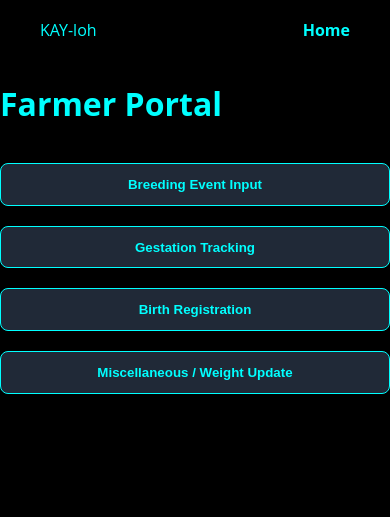
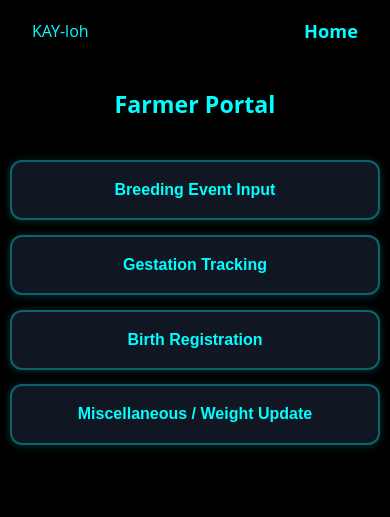
Before and after one commit to ChumaniC/Kaelo, a FastAPI app: page /farmer in a window 390 px wide. Shown: the top 517 px of the page. Run offline with FastAPI, Linux system fonts and the light colour scheme; some libraries are stand-ins or nearby versions.

Commit message:
farmer.html

```diff
--- a/templates/farmer.html
+++ b/templates/farmer.html
@@ -1,18 +1,193 @@
-<!-- FARMER PORTAL: farmer.html (applies black/cyan theme, sections are independent, forms hidden until selected) -->
 <!DOCTYPE html>
 <html lang="en">
 <head>
   <meta charset="UTF-8">
   <title>KAY-loh – Farmer Portal</title>
   <link rel="stylesheet" href="/static/css/style.css">
+  <style>
+    body {
+      background: #000;
+      color: #00ffff;
+      font-family: 'Open Sans', Arial, sans-serif;
+      margin: 0;
+    }
+    nav {
+      background: #000;
+      color: #00ffff;
+      display: flex;
+      justify-content: space-between;
+      align-items: center;
+      padding: 1.2rem 2rem;
+    }
+    nav a {
+      color: #00ffff;
+      text-decoration: none;
+      font-weight: bold;
+      font-size: 1.14rem;
+      margin-left: 1.5rem;
+    }
+    .container {
+      max-width: 1050px;
+      margin: auto;
+      padding: 2.2rem 1rem 3rem;
+    }
+    h1 {
+      text-align: center;
+      font-size: 2.7rem;
+      margin-top: 0.5rem;
+      margin-bottom: 2.5rem;
+      font-weight: bold;
+      color: #00ffff;
+    }
+    .portal-choices {
+      display: flex;
+      flex-wrap: wrap;
+      justify-content: center;
+      gap: 1.6rem;
+      margin-bottom: 2.6rem;
+    }
+    .portal-choices button {
+      background: #101722;
+      color: #00ffff;
+      padding: 1.2rem 1rem;
+      font-size: 1.15rem;
+      font-weight: bold;
+      border: 2px solid #00ffff55;
+      border-radius: 12px;
+      box-shadow: 0 1px 8px #00ffff30;
+      width: 230px;
+      text-align: center;
+      cursor: pointer;
+      transition: all 0.18s cubic-bezier(.3,.93,.4,1.02);
+      outline: none;
+      margin: 0;
+      display: block;
+    }
+    .portal-choices button:hover,
+    .portal-choices button.active {
+      background: #00ffff;
+      color: #001115;
+      transform: translateY(-6px);
+      box-shadow: 0 2px 22px #00ffffaa;
+    }
+    .form-popup {
+      background: #0e0e0e;
+      border-radius: 14px;
+      box-shadow: 0 2px 25px rgba(0, 255, 255, 0.2);
+      width: 100%;
+      max-width: 600px;
+      margin: auto;
+      padding: 2rem 2.2rem;
+      font-size: 1.05rem;
+      margin-bottom: 2rem;
+      margin-top: 0;
+      display: block;
+      animation: fadeInForm .6s cubic-bezier(.28,.8,.4,1.12);
+    }
+    @keyframes fadeInForm {
+      from { opacity:0; transform: translateY(24px);}
+      to { opacity:1; transform: none;}
+    }
+    .form-popup h2 {
+      text-align: center;
+      margin-bottom: 1.3rem;
+      color: #00ffff;
+      font-weight: bold;
+    }
+    label {
+      display: block;
+      font-weight: bold;
+      margin-bottom: 0.4rem;
+      color: #00ffff;
+    }
+    input, select, textarea {
+      width: 100%;
+      margin-bottom: 1.15rem;
+      padding: 0.7rem;
+      font-size: 1.05rem;
+      background: #111;
+      color: #00ffff;
+      border: 1.4px solid #00ffff77;
+      border-radius: 6px;
+      box-sizing: border-box;
+    }
+    input[type="radio"] {
+      width: auto;
+      accent-color: #00ffff;
+    }
+    select {
+      background: #111;
+      color: #00ffff;
+    }
+    textarea {
+      resize: vertical;
+    }
+    .form-popup button[type="submit"], .cyan-btn {
+      background: #00ffff;
+      color: #001115;
+      font-weight: bold;
+      padding: 0.75rem 1.5rem;
+      font-size: 1.07rem;
+      border: none;
+      border-radius: 7px;
+      cursor: pointer;
+      transition: all 0.15s cubic-bezier(.34,.96,.52,1.07);
+      width: 100%;
+      margin-top: .5em;
+      margin-bottom: .25em;
+      box-shadow: 0 1px 6px #00ffff33;
+    }
+    .form-popup button[type="submit"]:hover, .cyan-btn:hover {
+      background: #0ef;
+      color: #000;
+      transform: scale(1.04);
+    }
+    .form-popup div[style*="display: flex"] label {
+      font-weight: normal;
+      color: #77fcfc;
+      margin-bottom: 0;
+    }
+    @media (max-width: 750px) {
+      .portal-choices {
+        flex-direction: column;
+        align-items: center;
+        gap: 0.9rem;
+      }
+      .form-popup {
+        padding: 1.1rem 0.45rem;
+        max-width: 99vw;
+      }
+      .portal-choices button {
+        width: 95vw;
+        min-width: 0;
+        font-size: 1rem;
+      }
+    }
+    @media (max-width:500px) {
+      .form-popup {
+        padding: 0.7rem 0.15rem;
+      }
+      .container {
+        padding: 1.1rem 1vw 2rem;
+      }
+      h1 {
+        font-size: 1.45rem;
+      }
+    }
+  </style>
   <script>
-    // Functions to show/hide independent forms
     function showSection(id) {
       const sections = ['breeding', 'gestation', 'birth', 'misc'];
       sections.forEach(section => {
         document.getElementById(section+'-section').style.display = 'none';
       });
       document.getElementById(id+'-section').style.display = 'block';
+      // Set button highlight state
+      const btns = document.querySelectorAll('.portal-choices button');
+      btns.forEach((btn, idx) => {
+        btn.classList.remove('active');
+        if (sections[idx] === id) btn.classList.add('active');
+      });
     }
     function hideSections() {
       const sections = ['breeding', 'gestation', 'birth', 'misc'];
@@ -22,10 +197,8 @@
     }
     window.onload = hideSections;
   </script>
-
   <script src="https://cdn.jsdelivr.net/npm/sweetalert2@11"></script>
   <script src="/static/js/script.js"></script>
-
 </head>
 <body>
   <nav>
@@ -68,7 +241,7 @@
         <label>Did it conceive?</label>
         <div style="display: flex; justify-content: center; gap:2em;">
           <label><input type="radio" name="conceived" value="yes" required> Yes</label>
-          <label><inp ut type="radio" name="conceived" value="no" required> No</label>
+          <label><input type="radio" name="conceived" value="no" required> No</label>
         </div>
         <label>Date Observed</label>
         <input type="date">
@@ -82,7 +255,6 @@
          data-success-msg="Birth registration recorded on‐chain and in the database.">
       <h2>Birth Registration</h2>
       <form class="ajax-form" id="birth-form" action="/farmer/birth-registration" method="post">
-    <!-- 1) Registration date -->
         <label for="registration_date">Date</label>
         <input
           type="date"
@@ -91,8 +263,6 @@
           placeholder="dd/mm/yyyy"
           required
         />
-
-    <!-- 2) Mother’s ID -->
         <label for="mother_animal_id">Mother’s ID</label>
         <input
           type="number"
@@ -101,8 +271,6 @@
           placeholder="e.g. 1234"
           required
         />
-
-    <!-- 3) Mother’s weight -->
         <label for="mother_weight">Mother’s Weight (kg)</label>
         <input
           type="number"
@@ -112,11 +280,7 @@
           placeholder="e.g. 425.5"
           required
         />
-
-    <!-- 4) Who is submitting? (hidden) -->
         <input type="hidden" name="performed_by" value="1" />
-
-    <!-- 5) Offspring tag -->
         <label for="offspring_tag_id">Offspring Tag</label>
         <input
           type="text"
@@ -125,8 +289,6 @@
           placeholder="e.g. CALF-001"
           required
         />
-
-    <!-- 5) Offspring sex -->
         <label for="offspring_sex">Offspring Sex</label>
         <input
           type="text"
@@ -135,8 +297,6 @@
           placeholder="e.g. male, female"
           required
         />
-
-    <!-- 6) Offspring breed -->
         <label for="offspring_breed">Offspring Breed</label>
         <input
           type="text"
@@ -145,8 +305,6 @@
           placeholder="e.g. Holstein"
           required
         />
-
-    <!-- 7) Offspring purpose -->
         <label for="offspring_purpose">Offspring Purpose</label>
         <select id="offspring_purpose" name="offspring_purpose" required>
           <option value="" disabled selected>Select purpose…</option>
@@ -158,8 +316,6 @@
           <option value="Broiler">Broiler</option>
           <option value="Other">Other</option>
         </select>
-
-    <!-- 8) Offspring weight -->
         <label for="offspring_weight">Offspring Weight (kg)</label>
         <input
           type="number"
@@ -169,11 +325,9 @@
           placeholder="e.g. 32.7"
           required
         />
-
-    <button type="submit">Register Birth</button>
+        <button type="submit" class="cyan-btn">Register Birth</button>
       </form>
     </div>
-
 
     <!-- Miscellaneous / Weight Update -->
     <div id="misc-section" style="display:none;" class="form-popup">
@@ -192,7 +346,7 @@
         <label>Date</label>
         <input type="date">
         <label>Weight (kg) <span style="font-size:0.85em">(if applicable)</span></label>
-        <input type="number" min="0">
+        <input type="number" placeholder="Animal Weight">
         <label>Vet Sign-off (alphanumeric)</label>
         <input type="text" placeholder="Enter vet code / number">
         <button type="submit">Save Miscellaneous Event</button>
```
Lines whose indentation alone changed are shown as unchanged.
